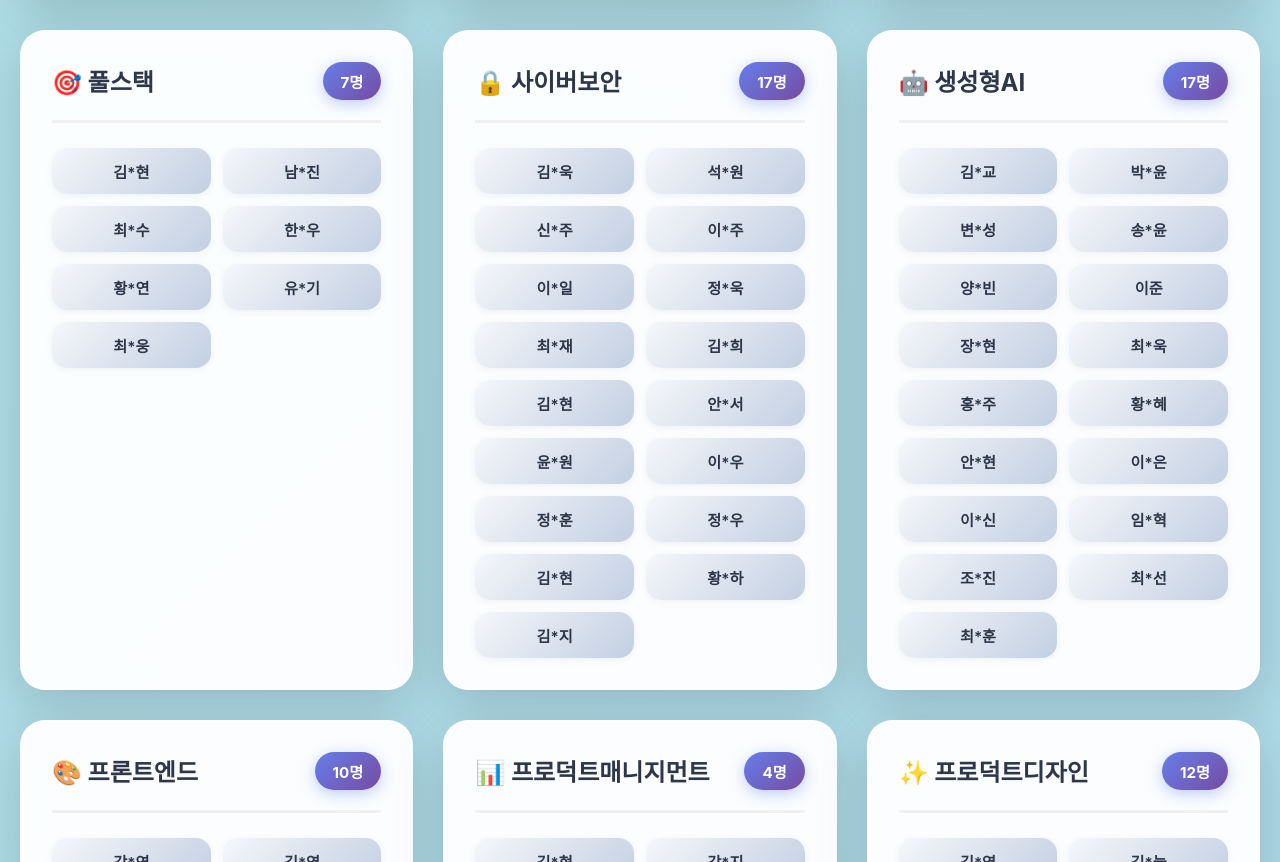
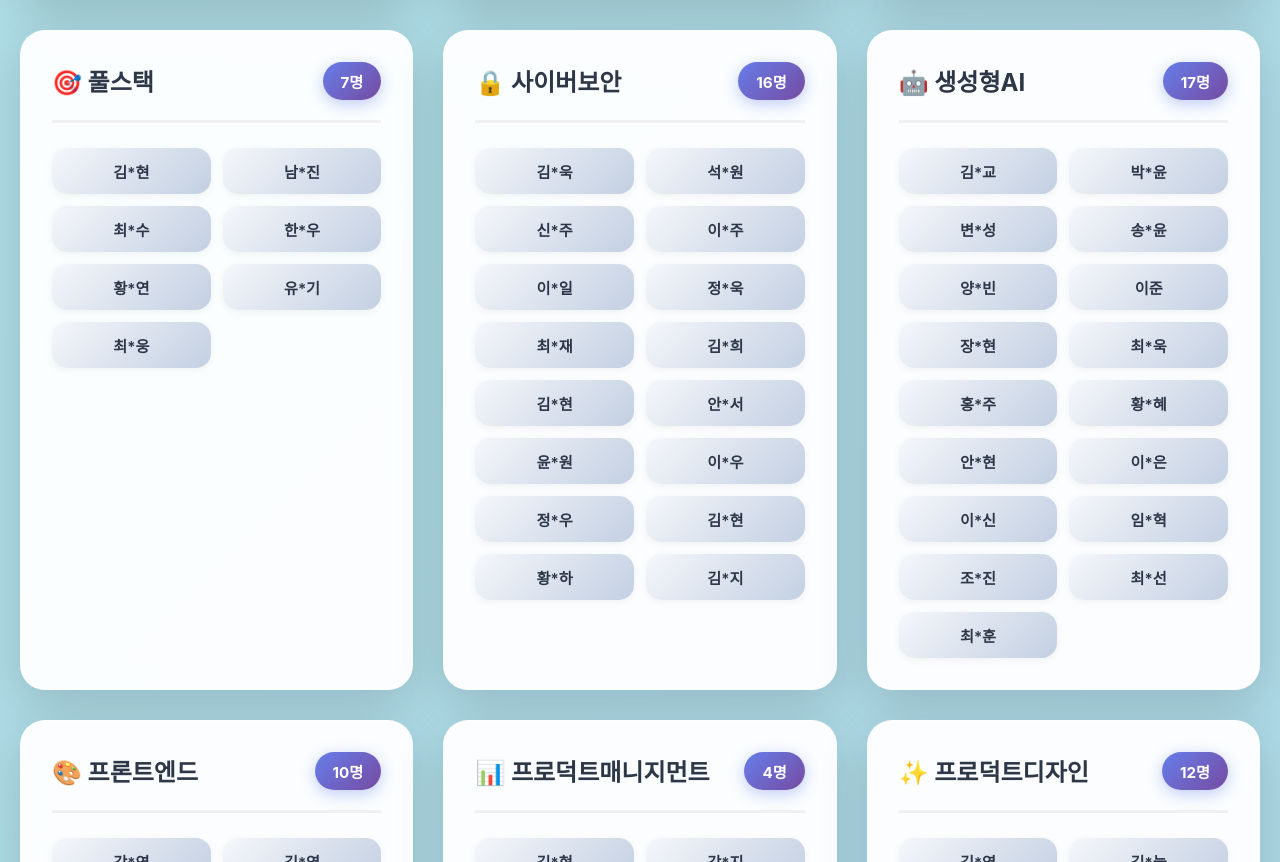
Before and after one commit to june994/learncation-2026-1, a plain HTML site: page index.html in a window 1280 px wide. Shown: the part 1493-2355 px from the top of the page. Drawn offline with Linux system fonts and the light colour scheme.

Commit message:
index.html

```diff
--- a/index.html
+++ b/index.html
@@ -381,7 +381,7 @@
             <div class="course-card">
                 <div class="course-header">
                     <div class="course-title">🔒 사이버보안</div>
-                    <div class="course-count">17명</div>
+                    <div class="course-count">16명</div>
                 </div>
                 <div class="participants-list">
                     <div class="participant">김*욱</div>
@@ -396,7 +396,6 @@
                     <div class="participant">안*서</div>
                     <div class="participant">윤*원</div>
                     <div class="participant">이*우</div>
-                    <div class="participant">정*훈</div>
                     <div class="participant">정*우</div>
                     <div class="participant">김*현</div>
                     <div class="participant">황*하</div>
```
